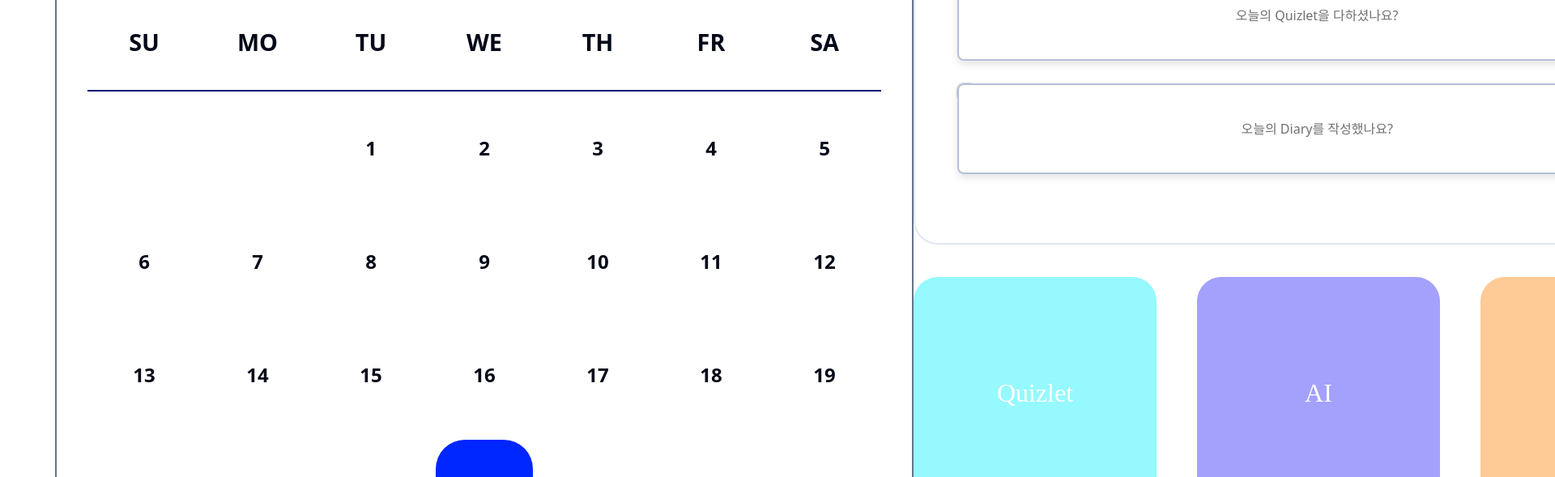
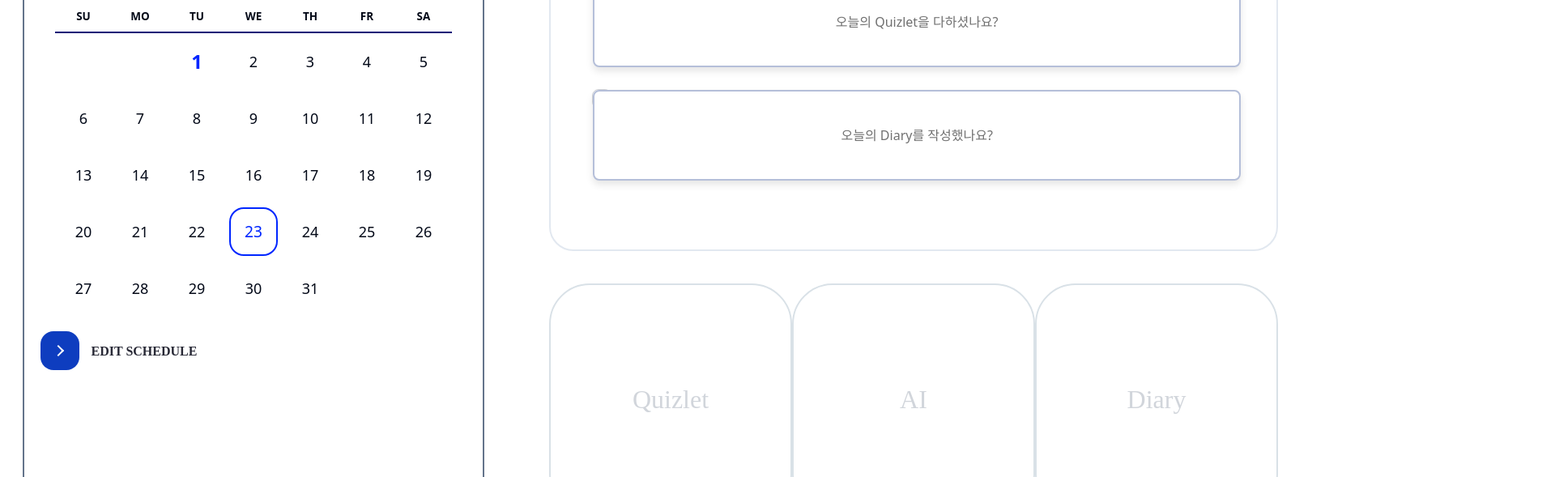
Before and after one commit to philjin97/Fluent_FE, a Next.js app: page / in a window 1280 px wide. Shown: the part 280-869 px from the top of the page at 81% size, 1920 px wide, since content can reach past the window. Built offline with nearby package versions, Linux system fonts and the light colour scheme; data requests are answered from the project's data file; grey boxes are pictures that could not be loaded; a web font is replaced by a local one.

Commit message:
design/ 반응형 디자인 제작 & 스케줄표 디자인 설정

```diff
--- a/app/page.tsx
+++ b/app/page.tsx
@@ -35,17 +35,18 @@ export default function Page() {
   }, []); // Empty dependency array means this effect runs once after the initial render
 
   return (
-    <div className="flex flex-col justify-center">
-      <div className="flex justify-around px-12  mb-2">
+    <div className="flex flex-col justify-center ">
+      <div className="flex justify-around   m-2 gap-20 ">
         <div className=" border-2 border-slate-500 rounded-3xl p-5">
           <ReadCalendar dates={classes} />
-          <div className="mt-10 pl-5">
+          <div className="">
             <Link href="/schedule">
               <EditSchedule id="schedule" content={content} />
             </Link>
           </div>
         </div>
-        <div className="w-[1000px] flex-col ">
+
+        <div className="w-screen flex-col ">
           <Today />
 
           <div className="grid grid-cols-3 gap-10 mt-10">
@@ -62,11 +63,12 @@ export default function Page() {
             <div className="flex justify-end">
               <Link href="/diary">
                 <Diary />
+                {/* <DiaryBtn /> */}
               </Link>
             </div>
-            <div className="flex justify-start col-span-3">
+            {/* <div className="flex justify-start col-span-3">
               <Youtube />
-            </div>
+            </div> */}
           </div>
         </div>
       </div>
--- a/components/Button/AI/AI.tsx
+++ b/components/Button/AI/AI.tsx
@@ -5,8 +5,8 @@ import "./AIStyles.css";
 export default function AiBtn() {
   return (
     <button className="aibutton ">
-      <div className="text-white font-[bw] text-[2rem] ">AI</div>
-      <div className="star-1">
+      <div className="text-gray-300  font-[bw] text-[2rem] ">AI</div>
+      {/* <div className="star-1">
         <Image src="/icon.png" alt="" width={100} height={100} />
       </div>
       <div className="star-2">
@@ -20,29 +20,7 @@ export default function AiBtn() {
       </div>{" "}
       <div className="star-6">
         <Image src="/icon.png" alt="" width={100} height={100} />
-      </div>
-      {/* <div className="star-5">
-            <svg
-              xmlnsXlink="http://www.w3.org/1999/xlink"
-              viewBox="0 0 784.11 815.53"
-              style={{
-                shapeRendering: "geometricPrecision",
-                textRendering: "geometricPrecision",
-                imageRendering: "optimizeQuality",
-                fillRule: "evenodd",
-                clipRule: "evenodd",
-              }}
-              version="1.1"
-              xmlSpace="preserve"
-              xmlns="http://www.w3.org/2000/svg"
-            >
-              <path
-                d="M392.05 0c-20.9,210.08 -184.06,378.41 -392.05,407.78 207.96,29.37 371.12,197.68 392.05,407.74 20.93,-210.06 184.09,-378.37 392.05,-407.74 -207.98,-29.38 -371.16,-197.69 -392.06,-407.78z"
-                className="fil0"
-              ></path>
-            </svg>
-          </div>
-          */}
+      </div> */}
     </button>
   );
 }
--- a/components/Button/AI/AIStyles.css
+++ b/components/Button/AI/AIStyles.css
@@ -9,8 +9,9 @@
   height: 286px;
   position: relative;
   padding: 12px 35px;
-  background: #a4a1fd;
-  border-radius: 30px;
+  border: #d9e1e7 2px solid;
+  background: #fff;
+  border-radius: 50px;
   box-shadow: 0 0 0 #fec1958c;
   transition: all 0.6s ease;
   cursor: pointer;
@@ -90,13 +91,17 @@
 .aibutton:hover {
   color: #ffffff;
   box-shadow: 0 0 25px #fec1958c;
-  transition: all 0.6s ease;
-  transform: scale(1.1);
+  transition: all 0.4s ease;
+  transform: scale(1.05);
   transform-origin: center;
 }
 
 .aibutton:before {
-  content: "";
+  font: 2em "bw";
+  display: flex;
+  align-items: center;
+  justify-content: center;
+  content: "AI";
   background: linear-gradient(56deg, #84d7fa 0%, #c2d3fb 46%, #a4a1fd 100%);
   width: 100%;
   height: 100%;
@@ -104,20 +109,20 @@
   top: 0;
   left: 0;
   opacity: 0;
-  border-radius: 30px;
+  border-radius: 50px;
   z-index: 1;
   transition: opacity 0.4s ease;
 }
 
 .aibutton:hover {
-  transition: all 0.6s ease;
-  transform: scale(1.1);
+  transition: all 0.4s ease;
+  transform: scale(1.05);
   transform-origin: center;
 }
 
 .aibutton:hover:before {
   opacity: 1;
-  transition: opacity 0.6s linear;
+  transition: opacity 0.4s linear;
 }
 
 .aibutton:hover .star-1 {
--- a/components/Button/Diary/Diary.tsx
+++ b/components/Button/Diary/Diary.tsx
@@ -5,8 +5,8 @@ import "./DiaryStyles.css";
 export default function DiaryBtn() {
   return (
     <button className="Diarybutton ">
-      <div className="text-white font-[bw] text-[2rem] ">Diary</div>
-      <div className="star-1">
+      <div className="text-gray-300  font-[bw] text-[2rem] ">Diary</div>
+      {/* <div className="star-1">
         <Image src="/icon.png" alt="" width={100} height={100} />
       </div>
       <div className="star-2">
@@ -20,29 +20,7 @@ export default function DiaryBtn() {
       </div>{" "}
       <div className="star-6">
         <Image src="/icon.png" alt="" width={100} height={100} />
-      </div>
-      {/* <div className="star-5">
-            <svg
-              xmlnsXlink="http://www.w3.org/1999/xlink"
-              viewBox="0 0 784.11 815.53"
-              style={{
-                shapeRendering: "geometricPrecision",
-                textRendering: "geometricPrecision",
-                imageRendering: "optimizeQuality",
-                fillRule: "evenodd",
-                clipRule: "evenodd",
-              }}
-              version="1.1"
-              xmlSpace="preserve"
-              xmlns="http://www.w3.org/2000/svg"
-            >
-              <path
-                d="M392.05 0c-20.9,210.08 -184.06,378.41 -392.05,407.78 207.96,29.37 371.12,197.68 392.05,407.74 20.93,-210.06 184.09,-378.37 392.05,-407.74 -207.98,-29.38 -371.16,-197.69 -392.06,-407.78z"
-                className="fil0"
-              ></path>
-            </svg>
-          </div>
-          */}
+      </div> */}
     </button>
   );
 }
--- a/components/Button/Diary/DiaryStyles.css
+++ b/components/Button/Diary/DiaryStyles.css
@@ -9,8 +9,9 @@
   height: 286px;
   position: relative;
   padding: 12px 35px;
-  background: #feca95;
-  border-radius: 30px;
+  border: #d9e1e7 2px solid;
+  background: #fff;
+  border-radius: 50px;
   box-shadow: 0 0 0 #fec1958c;
   transition: all 0.6s ease;
   cursor: pointer;
@@ -90,35 +91,39 @@
 .Diarybutton:hover {
   color: #ffffff;
   box-shadow: 0 0 25px #fec1958c;
-  transition: all 0.6s ease;
-  transform: scale(1.1);
+  transition: all 0.4s ease;
+  transform: scale(1.05);
   transform-origin: center;
 }
 
 .Diarybutton:before {
-  content: "";
+  font: 2em "bw";
+  display: flex;
+  align-items: center;
+  justify-content: center;
+  content: "Diary";
   /* background: linear-gradient(56deg, #ffe390 0%, #35e9d1 46%, #28f6c3 100%); */
-  background: linear-gradient(56deg, #fffb90 0%, #ff890b 46%, #ff400b 100%);
+  background: linear-gradient(56deg, #ffd768 0%, #fca445 46%, #f34d1a 100%);
   width: 100%;
   height: 100%;
   position: absolute;
   top: 0;
   left: 0;
   opacity: 0;
-  border-radius: 30px;
+  border-radius: 50px;
   z-index: 1;
   transition: opacity 0.4s ease;
 }
 
 .Diarybutton:hover {
-  transition: all 0.6s ease;
-  transform: scale(1.1);
+  transition: all 0.4s ease;
+  transform: scale(1.05);
   transform-origin: center;
 }
 
 .Diarybutton:hover:before {
   opacity: 1;
-  transition: opacity 0.6s linear;
+  transition: opacity 0.4s linear;
 }
 
 .Diarybutton:hover .star-1 {
--- a/components/Button/Quizlet/Quizlet.tsx
+++ b/components/Button/Quizlet/Quizlet.tsx
@@ -4,9 +4,10 @@ import Image from "next/image";
 import "./Quizletstyles.css";
 export default function QuizeletBtn() {
   return (
-    <button className="button ">
-      <div className="text-white font-[bw] text-[2rem] ">Quizlet</div>
-      <div className="star-1">
+    <button className="quizbutton">
+      <div className="text-gray-300 font-[bw] text-[2rem] ">Quizlet</div>
+
+      {/* <div className="star-1">
         <Image src="/icon.png" alt="" width={100} height={100} />
       </div>
       <div className="star-2">
@@ -20,29 +21,7 @@ export default function QuizeletBtn() {
       </div>{" "}
       <div className="star-6">
         <Image src="/icon.png" alt="" width={100} height={100} />
-      </div>
-      {/* <div className="star-5">
-            <svg
-              xmlnsXlink="http://www.w3.org/1999/xlink"
-              viewBox="0 0 784.11 815.53"
-              style={{
-                shapeRendering: "geometricPrecision",
-                textRendering: "geometricPrecision",
-                imageRendering: "optimizeQuality",
-                fillRule: "evenodd",
-                clipRule: "evenodd",
-              }}
-              version="1.1"
-              xmlSpace="preserve"
-              xmlns="http://www.w3.org/2000/svg"
-            >
-              <path
-                d="M392.05 0c-20.9,210.08 -184.06,378.41 -392.05,407.78 207.96,29.37 371.12,197.68 392.05,407.74 20.93,-210.06 184.09,-378.37 392.05,-407.74 -207.98,-29.38 -371.16,-197.69 -392.06,-407.78z"
-                className="fil0"
-              ></path>
-            </svg>
-          </div>
-          */}
+      </div> */}
     </button>
   );
 }
--- a/components/Button/Quizlet/Quizletstyles.css
+++ b/components/Button/Quizlet/Quizletstyles.css
@@ -4,13 +4,14 @@
     format("woff");
 }
 
-.button {
+.quizbutton {
   width: 300px;
   height: 286px;
   position: relative;
   padding: 12px 35px;
-  background: #95f9fe;
-  border-radius: 30px;
+  border: #d9e1e7 2px solid;
+  background: #fff;
+  border-radius: 50px;
   box-shadow: 0 0 0 #fec1958c;
   transition: all 0.6s ease;
   cursor: pointer;
@@ -87,40 +88,44 @@
   transition: all 0.6s ease;
 }
 
-.button:hover {
+.quizbutton:hover {
   color: #ffffff;
   box-shadow: 0 0 25px #fec1958c;
-  transition: all 0.6s ease;
-  transform: scale(1.1);
+  transition: all 0.4s ease;
+  transform: scale(1.05);
   transform-origin: center;
 }
 
-.button:before {
-  content: "";
-  background: linear-gradient(56deg, #90ffe7 0%, #35e9d1 46%, #28f6c3 100%);
+.quizbutton:before {
+  font: 2em "bw";
+  display: flex;
+  align-items: center;
+  justify-content: center;
+  content: "Quizlet";
+  background: linear-gradient(56deg, #c0ff68 0%, #45fc64 46%, #1af3ab 100%);
   width: 100%;
   height: 100%;
   position: absolute;
   top: 0;
   left: 0;
   opacity: 0;
-  border-radius: 30px;
+  border-radius: 50px;
   z-index: 1;
   transition: opacity 0.4s ease;
 }
 
-.button:hover {
-  transition: all 0.6s ease;
-  transform: scale(1.1);
+.quizbutton:hover {
+  transition: all 0.4s ease;
+  transform: scale(1.05);
   transform-origin: center;
 }
 
-.button:hover:before {
+.quizbutton:hover:before {
   opacity: 1;
-  transition: opacity 0.6s linear;
+  transition: opacity 0.4s linear;
 }
 
-.button:hover .star-1 {
+.quizbutton:hover .star-1 {
   position: absolute;
   top: -10%;
   left: -10%;
@@ -130,7 +135,7 @@
   z-index: 2;
 }
 
-.button:hover .star-2 {
+.quizbutton:hover .star-2 {
   position: absolute;
   top: 25%;
   left: 30%;
@@ -140,7 +145,7 @@
   z-index: 2;
 }
 
-.button:hover .star-3 {
+.quizbutton:hover .star-3 {
   position: absolute;
   top: 85%;
   left: 5%;
@@ -150,7 +155,7 @@
   z-index: 2;
 }
 
-.button:hover .star-4 {
+.quizbutton:hover .star-4 {
   position: absolute;
   top: 30%;
   left: 90%;
@@ -160,7 +165,7 @@
   z-index: 2;
 }
 
-.button:hover .star-5 {
+.quizbutton:hover .star-5 {
   position: absolute;
   top: 25%;
   left: 115%;
@@ -170,7 +175,7 @@
   z-index: 2;
 }
 
-.button:hover .star-6 {
+.quizbutton:hover .star-6 {
   position: absolute;
   top: 70%;
   left: 60%;
--- a/components/ReadCalenderStyles.css
+++ /dev/null
@@ -1,77 +0,0 @@
-.rdp {
-  --rdp-cell-size: 40px; /* Size of the day cells. */
-  --rdp-caption-font-size: 18px; /* Font size for the caption labels. */
-  --rdp-accent-color: #0000ff; /* Accent color for the background of selected days. */
-  --rdp-background-color: #e7edff; /* Background color for the hovered/focused elements. */
-  --rdp-accent-color-dark: #3003e1; /* Accent color for the background of selected days (to use in dark-mode). */
-  --rdp-background-color-dark: #180270; /* Background color for the hovered/focused elements (to use in dark-mode). */
-  --rdp-outline: 2px solid var(--rdp-accent-color); /* Outline border for focused elements */
-  --rdp-outline-selected: 3px solid var(--rdp-accent-color); /* Outline border for focused _and_ selected elements */
-  --rdp-selected-color: #fff; /* Color of selected day text */
-
-  margin: 1em;
-}
-
-.rdp-caption {
-  display: flex;
-  align-items: center;
-  justify-content: space-between;
-  padding: 0;
-  text-align: left;
-}
-
-.rdp-caption_label {
-  position: relative;
-  z-index: 1;
-  display: inline-flex;
-  align-items: center;
-  margin: 0;
-  padding: 0 0.25em;
-  white-space: nowrap;
-  color: currentColor;
-  border: 0;
-  border: 2px solid transparent;
-  font-family: inherit;
-  font-size: var(--rdp-caption-font-size);
-  font-weight: bold;
-  font-size: 3rem;
-}
-
-.rdp-head_cell {
-  vertical-align: middle;
-  font-size: 1.6em;
-  font-weight: 700;
-  text-align: center;
-  height: 100%;
-  height: var(--rdp-cell-size);
-  padding: 0;
-  text-transform: uppercase;
-  border-bottom: 2px solid #0a0a76;
-}
-.rdp-weeknumber,
-.rdp-day {
-  display: flex;
-  overflow: hidden;
-  align-items: center;
-  justify-content: center;
-  box-sizing: border-box;
-  width: var(--rdp-cell-size);
-  max-width: var(--rdp-cell-size);
-  height: var(--rdp-cell-size);
-  margin: 10px;
-  border: 2px solid transparent;
-  border-radius: 30%;
-  font-weight: 700;
-  font-size: 1.5rem;
-}
-
-.rdp-day_today:not(.rdp-day_outside) {
-  font-weight: 900;
-}
-
-.mybookedclass {
-  background-color: rgb(0, 38, 255);
-  font-size: 1.5rem;
-  --rdp-cell-size: 120px;
-  color: white;
-}
--- a/components/Today/Today.tsx
+++ b/components/Today/Today.tsx
@@ -2,16 +2,16 @@ import "./styles.css";
 
 export default function Today() {
   return (
-    <div className="wrap  rounded-[30px] max-w-[1000px] h-[470px] lg:flex hidden border-2 ">
+    <div className="wrap  rounded-[30px] max-w-[900px] h-[470px] lg:flex hidden border-2 ">
       <div id="slide1" className="video   relative w-screen">
         <legend className="checkbox-group-legend flex justify-center">
           TO DO LIST
         </legend>
         <fieldset className="checkbox-group flex-col">
-          <div className="checkbox ">
+          <div className="checkbox">
             <label className="checkbox-wrapper">
               <input type="checkbox" className="checkbox-input" />
-              <span className="checkbox-tile">
+              <span className="checkbox-tile ">
                 {/* <span className="checkbox-icon">
                   <svg
                     xmlns="http://www.w3.org/2000/svg"
--- a/components/Today/styles.css
+++ b/components/Today/styles.css
@@ -55,7 +55,7 @@
   flex-direction: column;
   align-items: center;
   justify-content: center;
-  width: 55.5rem;
+  width: 50rem;
   min-height: 7rem;
   border-radius: 0.5rem;
   border: 2px solid #b5bfd9;
--- a/components/readcalendar.tsx
+++ b/components/readcalendar.tsx
@@ -2,9 +2,142 @@
 
 import { useState, useEffect } from "react";
 import { DayPicker } from "react-day-picker";
+import styled from "styled-components";
 import "react-day-picker/src/style.css";
 
-import "./ReadCalenderStyles.css";
+const CustomDayPicker = styled(DayPicker)`
+  .rdp {
+    --rdp-caption-font-size: 18px; /* 기본 캡션 폰트 크기 */
+    --rdp-accent-color: #0000ff; /* 선택된 날짜 배경 색 */
+    --rdp-background-color: #e7edff; /* hover된 요소 배경 색 */
+    --rdp-outline: 2px solid var(--rdp-accent-color); /* 포커스된 요소 테두리 */
+    --rdp-outline-selected: 3px solid var(--rdp-accent-color); /* 선택된 요소 테두리 */
+    --rdp-selected-color: #fff; /* 선택된 날짜 텍스트 색 */
+    margin: 1em;
+  }
+
+  .rdp-caption {
+    display: flex;
+    align-items: center;
+    justify-content: space-between;
+    padding: 0;
+    text-align: left;
+    margin-bottom: 5rem;
+  }
+
+  .rdp-caption_label {
+    position: relative;
+    z-index: 1;
+    display: inline-flex;
+    align-items: center;
+    margin: 0;
+    padding: 0 0.25em;
+    white-space: nowrap;
+    color: currentColor;
+    border: 0;
+    font-family: inherit;
+    font-weight: bold;
+    font-size: var(--rdp-caption-font-size);
+  }
+
+  .rdp-head_cell {
+    vertical-align: middle;
+    font-weight: 700;
+    text-align: center;
+    text-transform: uppercase;
+    padding: 0;
+    border-bottom: 2px solid #0a0a76;
+  }
+
+  .rdp-weeknumber,
+  .rdp-day {
+    display: flex;
+    overflow: hidden;
+    align-items: center;
+    justify-content: center;
+    box-sizing: border-box;
+    font-weight: 500;
+    border: 2px solid transparent;
+    border-radius: 30%;
+    margin: 5px;
+  }
+
+  .rdp-day_today:not(.rdp-day_outside) {
+    font-weight: 900;
+    color: rgb(0, 38, 255);
+    font-size: 1.5rem;
+  }
+
+  .mybookedclass {
+    border: 2px solid rgb(0, 38, 255);
+    color: rgb(0, 38, 255);
+  }
+
+  /* 반응형 디자인 적용 */
+  /* 16인치 맥북 (최소 1400px) */
+  @media (min-width: 1400px) {
+    .rdp {
+      --rdp-cell-size: 100px;
+    }
+
+    .rdp-weeknumber,
+    .rdp-day {
+      --rdp-cell-size: 100px;
+    }
+
+    .mybookedclass {
+      --rdp-cell-size: 100px;
+      font-size: 1.4rem;
+    }
+  }
+
+  /* 14인치 맥북 (1200px ~ 1400px) */
+  @media (min-width: 1200px) and (max-width: 1399px) {
+    .rdp {
+      --rdp-cell-size: 100px;
+    }
+    .rdp-weeknumber,
+    .rdp-day {
+      --rdp-cell-size: 60px;
+    }
+    .mybookedclass {
+      --rdp-cell-size: 60px;
+      font-size: 1.2rem;
+    }
+  }
+
+  /* 태블릿 (768px ~ 1199px) */
+  @media (min-width: 768px) and (max-width: 1199px) {
+    .rdp {
+      --rdp-cell-size: 80px;
+    }
+    .rdp-weeknumber,
+    .rdp-day {
+      --rdp-cell-size: 40px;
+    }
+    .mybookedclass {
+      --rdp-cell-size: 40px;
+      font-size: 1.1rem;
+    }
+  }
+
+  /* 아이폰 및 작은 화면 (최대 767px) */
+  @media (max-width: 767px) {
+    .rdp {
+      --rdp-cell-size: 60px;
+    }
+    .rdp-weeknumber,
+    .rdp-day {
+      --rdp-cell-size: 20px;
+      font-size: 0.8rem;
+    }
+
+    .mybookedclass {
+      --rdp-cell-size: 20px;
+      font-size: 0.8rem;
+    }
+  }
+`;
 
 const URL = "http://localhost:3001/schedule";
 
@@ -13,23 +146,14 @@ export default function ReadCalendar({ dates }) {
 
   return (
     <div>
-      <DayPicker
+      <CustomDayPicker
         className=" text-lg "
-        style={
-          {
-            "--rdp-caption-font-size": "30px",
-            "--rdp-cell-size": "120px",
-            "--rdp-font-size": "2rem",
-          } as React.CSSProperties
-        }
-        defaultMonth={classes[0]}
+        defaultMonth={classes[0]} // 첫 번째 날짜를 기본 달로 설정
         modifiers={{
-          booked: classes,
+          booked: classes, // 예약된 날짜
         }}
         modifiersClassNames={{
-          booked: " mybookedclass",
-          // booked:
-          //   "w-16 h-16 flex items-center justify-center bg-blue-800 text-white",
+          booked: "mybookedclass", // 예약된 날짜에 커스텀 클래스 적용
         }}
       />
     </div>
```
